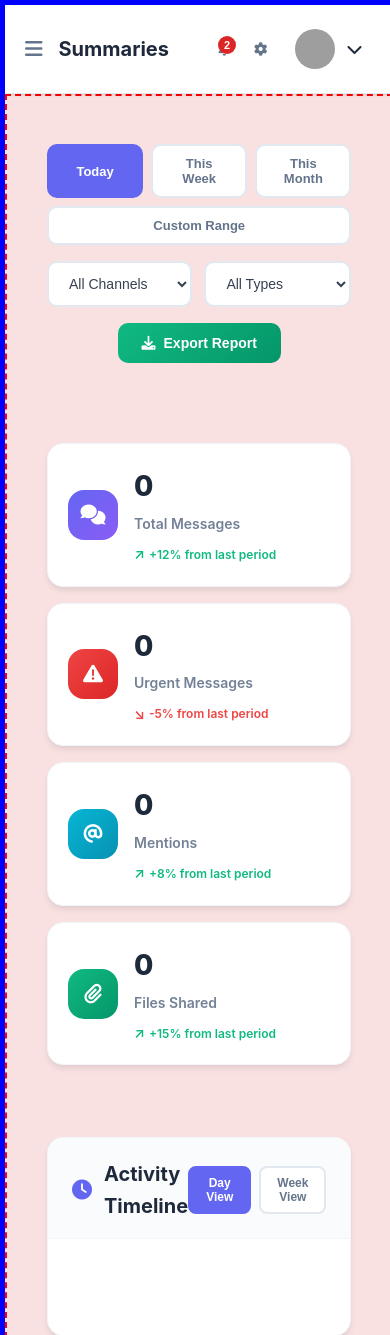
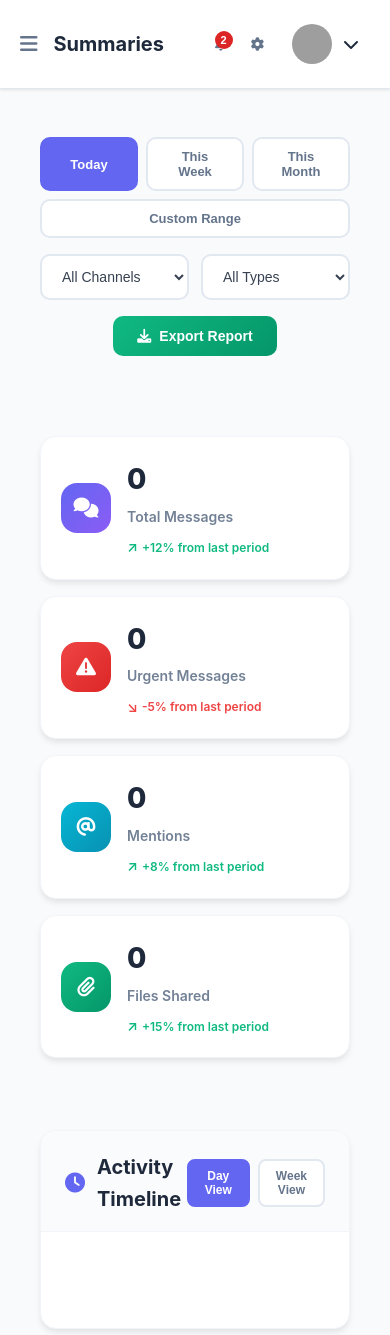
Before and after one commit to pilr/team_summary, a PHP site: page /summaries.php in a window 390 px wide. Shown: the top 1335 px of the page. Run offline with PHP 8.4, Linux system fonts and the light colour scheme; the visitor is signed in with stand-in values (Sample User, id 1); data that the repository does not hold is empty; grey boxes are pictures that could not be loaded.

Commit message:
Remove debugging visual indicators - CSS padding now working correctly
Cleanup Changes:
- Removed red background and dashed border from summaries-styles.css
- Removed inline emergency styles from HTML head
- Cleaned up multiple CSS file references to single clean link
- Removed test-styles.css file (no longer needed)
- Restored clean HTML head with minimal CSS links

Final Result:
- Clean 48px padding applied to summaries-content
- Proper 48px gap between sections
- No visual debugging artifacts
- Maintains increased CSS specificity for reliability
- Working responsive design with proper spacing

The summaries page now has proper padding and spacing without any debugging visual indicators.

🤖 Generated with [Claude Code](https://claude.ai/code)

Co-Authored-By: Claude <noreply@anthropic.com>

```diff
--- a/summaries-styles.css
+++ b/summaries-styles.css
@@ -8,8 +8,6 @@
     display: flex !important;
     flex-direction: column !important;
     gap: 48px !important;
-    background: rgba(255, 0, 0, 0.1) !important; /* Temporary visual indicator */
-    border: 2px dashed red !important; /* Temporary visual indicator */
 }
 
 /* Fallback with even higher specificity */
@@ -20,8 +18,6 @@ main.main-content .summaries-content {
     display: flex !important;
     flex-direction: column !important;
     gap: 48px !important;
-    background: rgba(255, 0, 0, 0.1) !important; /* Temporary visual indicator */
-    border: 2px dashed red !important; /* Temporary visual indicator */
 }
 
 /* Summary Controls */
--- a/summaries.php
+++ b/summaries.php
@@ -365,24 +365,7 @@ function getBadgeText($type) {
     <title>Summaries - Teams Activity Dashboard</title>
     <link href="https://cdnjs.cloudflare.com/ajax/libs/font-awesome/6.0.0/css/all.min.css" rel="stylesheet">
     <link href="styles.css" rel="stylesheet">
-    <link href="./summaries-styles.css" rel="stylesheet">
-    <link href="summaries-styles.css?v=<?php echo time(); ?>" rel="stylesheet">
-    <link href="test-styles.css" rel="stylesheet">
-
-    <style>
-    /* Emergency inline styles to ensure padding is applied */
-    .main-content .summaries-content,
-    main.main-content .summaries-content {
-        max-width: 1400px !important;
-        margin: 0 auto !important;
-        padding: 48px 40px 64px !important;
-        display: flex !important;
-        flex-direction: column !important;
-        gap: 48px !important;
-        background: rgba(255, 0, 0, 0.1) !important;
-        border: 2px dashed red !important;
-    }
-    </style>
+    <link href="summaries-styles.css" rel="stylesheet">
 </head>
 <body>
     <div class="app-container">
--- a/test-styles.css
+++ /dev/null
@@ -1,10 +0,0 @@
-/* Test CSS file to verify loading */
-body {
-    border: 5px solid blue !important;
-}
-
-.summaries-content {
-    background: yellow !important;
-    padding: 50px !important;
-    border: 3px solid green !important;
-}
```
